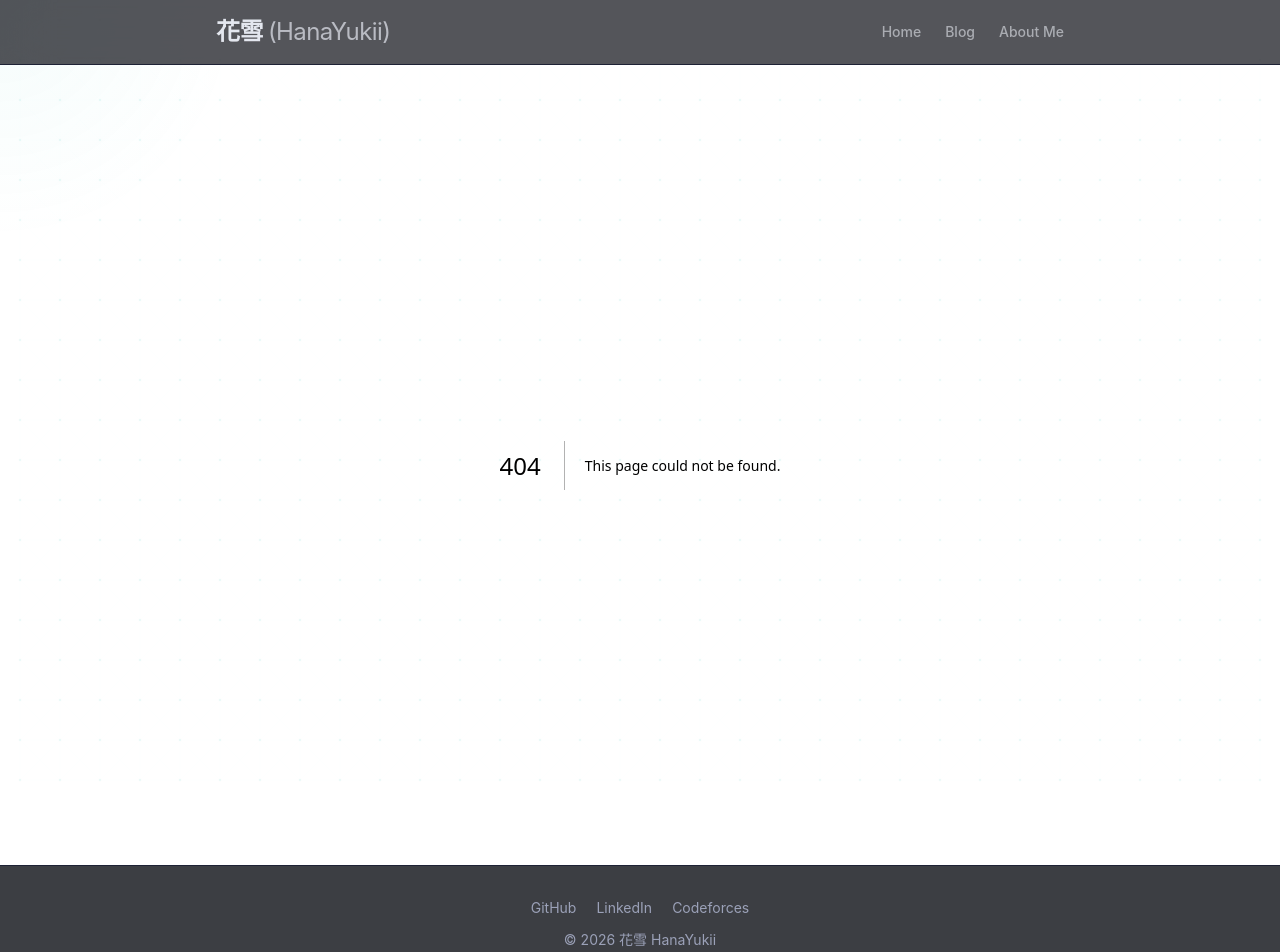
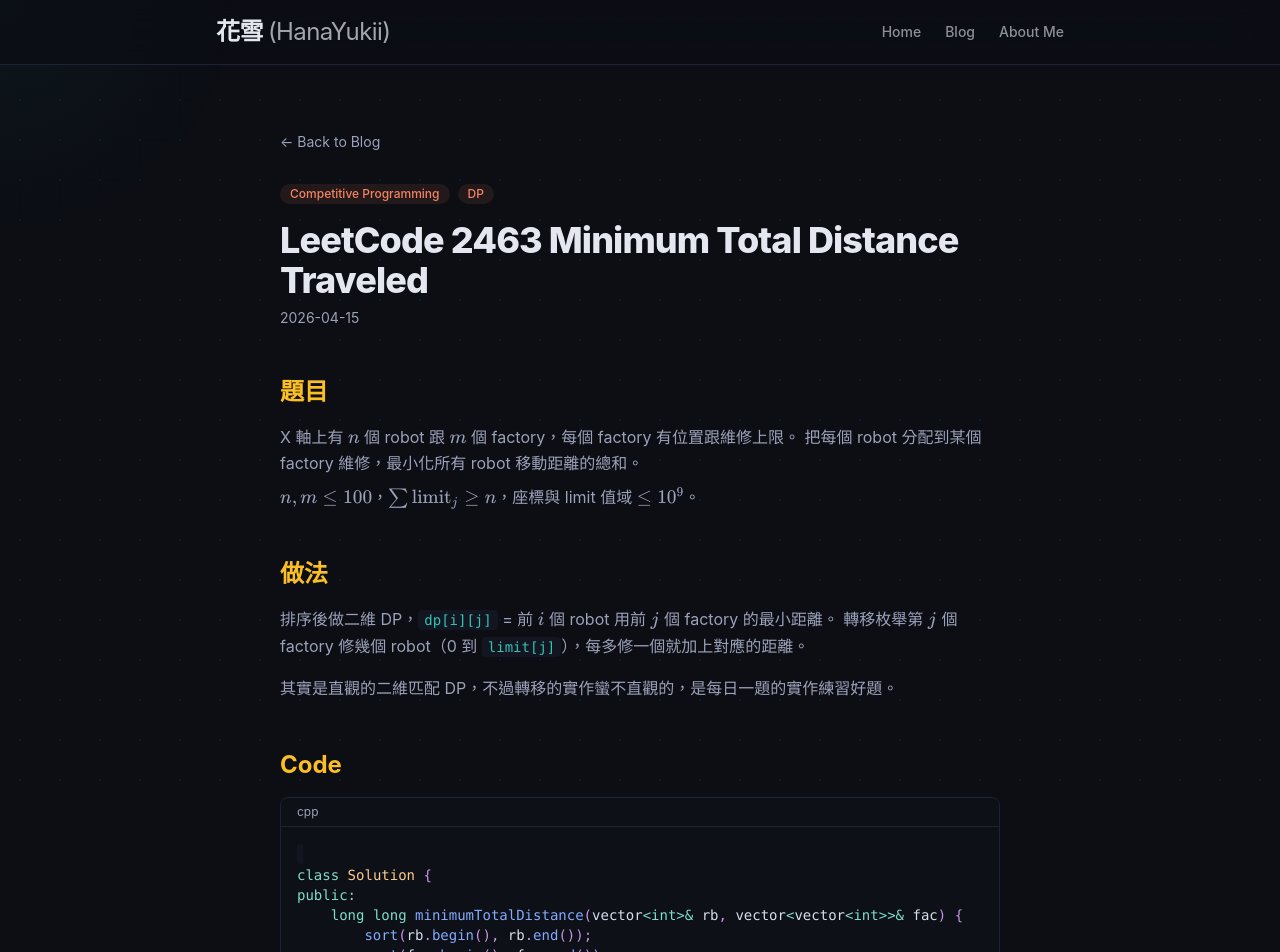
Before and after one commit to HanaYukii/hanayukii-site, a Next.js app: page /blog/lc-2463 in a window 1280 px wide. Before the commit this address had no page. Shown: the top 952 px of the page. Built offline with nearby package versions, Linux system fonts and the light colour scheme.

Commit message:
Add LeetCode 2463 blog post with DP space optimization follow-up

```diff
--- /dev/null
+++ b/src/app/blog/lc-2463/page.tsx
@@ -0,0 +1,172 @@
+import type { Metadata } from "next";
+import Link from "next/link";
+import FadeIn from "@/components/FadeIn";
+import Code from "@/components/CodeBlock";
+import { InlineMath } from "@/components/Math";
+
+export const metadata: Metadata = {
+  title: "LeetCode 2463 Minimum Total Distance Traveled | 花雪 HanaYukii",
+  description:
+    "直觀的二維匹配 DP，但轉移的實作不太直觀。每日一題的好題。",
+  openGraph: {
+    title: "LeetCode 2463 Minimum Total Distance Traveled",
+    description:
+      "直觀的二維匹配 DP，但轉移的實作不太直觀。每日一題的好題。",
+    type: "article",
+  },
+};
+
+function Heading({ children, id }: { children: React.ReactNode; id: string }) {
+  return (
+    <h2 id={id} className="mb-4 mt-12 text-2xl font-bold text-warm scroll-mt-20">
+      {children}
+    </h2>
+  );
+}
+
+export default function Lc2463() {
+  return (
+    <article className="mx-auto max-w-3xl px-6 py-16">
+      <FadeIn>
+        <Link
+          href="/blog"
+          className="mb-8 inline-flex items-center gap-1 text-sm text-text-muted transition-colors hover:text-primary"
+        >
+          &larr; Back to Blog
+        </Link>
+
+        <div className="mb-4 flex flex-wrap gap-2">
+          <span className="rounded-full bg-accent/10 px-2.5 py-0.5 text-xs font-medium text-accent">
+            Competitive Programming
+          </span>
+          <span className="rounded-full bg-accent/10 px-2.5 py-0.5 text-xs font-medium text-accent">
+            DP
+          </span>
+        </div>
+        <h1 className="mb-2 text-4xl font-extrabold tracking-tight">
+          LeetCode 2463 Minimum Total Distance Traveled
+        </h1>
+        <p className="mb-8 text-sm text-text-muted">
+          2026-04-15
+        </p>
+      </FadeIn>
+
+      <div className="prose-custom space-y-2 text-text-muted leading-relaxed [&_strong]:text-text [&_code]:rounded [&_code]:bg-surface [&_code]:px-1.5 [&_code]:py-0.5 [&_code]:text-primary [&_code]:text-sm">
+
+        {/* ── 題目 ── */}
+        <FadeIn>
+          <Heading id="problem">題目</Heading>
+          <p>
+            X 軸上有 <InlineMath math="n" /> 個 robot 跟 <InlineMath math="m" /> 個 factory，每個 factory 有位置跟維修上限。
+            把每個 robot 分配到某個 factory 維修，最小化所有 robot 移動距離的總和。
+          </p>
+          <p className="mt-2">
+            <InlineMath math="n, m \le 100" />，<InlineMath math="\sum \text{limit}_j \ge n" />，座標與 limit 值域 <InlineMath math="\le 10^9" />。
+          </p>
+        </FadeIn>
+
+        {/* ── 做法 ── */}
+        <FadeIn>
+          <Heading id="approach">做法</Heading>
+          <p>
+            排序後做二維 DP，<code>dp[i][j]</code> = 前 <InlineMath math="i" /> 個 robot 用前 <InlineMath math="j" /> 個 factory 的最小距離。
+            轉移枚舉第 <InlineMath math="j" /> 個 factory 修幾個 robot（0 到 <code>limit[j]</code>），每多修一個就加上對應的距離。
+          </p>
+          <p className="mt-4">
+            其實是直觀的二維匹配 DP，不過轉移的實作蠻不直觀的，是每日一題的實作練習好題。
+          </p>
+        </FadeIn>
+
+        {/* ── Code ── */}
+        <FadeIn>
+          <Heading id="code">Code</Heading>
+          <Code lang="cpp">{`class Solution {
+public:
+    long long minimumTotalDistance(vector<int>& rb, vector<vector<int>>& fac) {
+        sort(rb.begin(), rb.end());
+        sort(fac.begin(), fac.end());
+        int n = rb.size();
+        int m = fac.size();
+        long long dp[n+5][m+5];
+        memset(dp, 0x3f, sizeof(dp));
+        for (int j = 0; j <= m; j++) {
+            dp[0][j] = 0;
+        }
+        for (int i = 1 ; i <= n; i++) {
+            for (int j = 1; j <= m; j++) {
+                int sum = 0;
+                long long cost = 0;
+                for (int k = 0; ;k++) {
+                    if (i < k) break;
+                    if (fac[j-1][1] < k) break;
+                    if (k) {
+                        cost += abs(rb[i-k] - fac[j-1][0]);
+                    }
+                    dp[i][j] = min(dp[i][j], dp[i-k][j-1] + cost);
+                }
+            }
+        }
+        return dp[n][m];
+    }
+};`}</Code>
+        </FadeIn>
+
+        {/* ── 複雜度 ── */}
+        <FadeIn>
+          <Heading id="complexity">複雜度</Heading>
+          <p>
+            時間 <InlineMath math="O(n \cdot m \cdot \text{max\_limit})" />，空間 <InlineMath math="O(n \cdot m)" />。
+          </p>
+        </FadeIn>
+
+        {/* ── Follow-up ── */}
+        <FadeIn>
+          <Heading id="followup">Follow-up：DP 空間壓縮</Heading>
+          <p>
+            轉移只依賴上一層 <InlineMath math="j-1" /> 的值，而且讀的是更小的 index <code>dp[i-k][j-1]</code>。
+            跟 0-1 背包壓維的道理一樣，外層迴圈枚舉 factory，內層 <InlineMath math="i" /> 從 <InlineMath math="n" /> 往下掃，
+            就能保證讀到的 <code>dp[i-k]</code> 還是上一輪的舊值。
+          </p>
+          <p className="mt-4">
+            空間從 <InlineMath math="O(n \cdot m)" /> 壓到 <InlineMath math="O(n)" />，時間不變。
+          </p>
+          <Code lang="cpp">{`class Solution {
+public:
+    long long minimumTotalDistance(vector<int>& rb, vector<vector<int>>& fac) {
+        sort(rb.begin(), rb.end());
+        sort(fac.begin(), fac.end());
+        int n = rb.size();
+        int m = fac.size();
+        long long dp[n+5];
+        memset(dp, 0x3f, sizeof(dp));
+        dp[0] = 0;
+        for (int j = 0; j < m; j++) {
+            for (int i = n; i >= 1; i--) {
+                long long cost = 0;
+                for (int k = 1; k <= min(i, fac[j][1]); k++) {
+                    cost += abs(rb[i-k] - fac[j][0]);
+                    dp[i] = min(dp[i], dp[i-k] + cost);
+                }
+            }
+        }
+        return dp[n];
+    }
+};`}</Code>
+        </FadeIn>
+      </div>
+
+      <FadeIn>
+        <div className="mt-12 flex flex-wrap gap-2 text-xs">
+          {["Competitive Programming", "DP", "Greedy", "LeetCode Daily"].map((tag) => (
+            <span
+              key={tag}
+              className="rounded-full bg-surface px-3 py-1 text-text-muted"
+            >
+              {tag}
+            </span>
+          ))}
+        </div>
+      </FadeIn>
+    </article>
+  );
+}
--- a/src/data/posts.ts
+++ b/src/data/posts.ts
@@ -9,6 +9,15 @@ export type Post = {
 };
 
 export const posts: Post[] = [
+  {
+    title: "LeetCode 2463 Minimum Total Distance Traveled",
+    date: "2026-04-15",
+    summary:
+      "直觀的二維匹配 DP，但轉移的實作不太直觀。每日一題的好題。",
+    tags: ["Competitive Programming", "DP"],
+    tagStyle: "bg-accent/10 text-accent",
+    href: "/blog/lc-2463",
+  },
   {
     title: "多年後的程式競賽選手生涯回憶錄",
     date: "2026-04-14",
```
